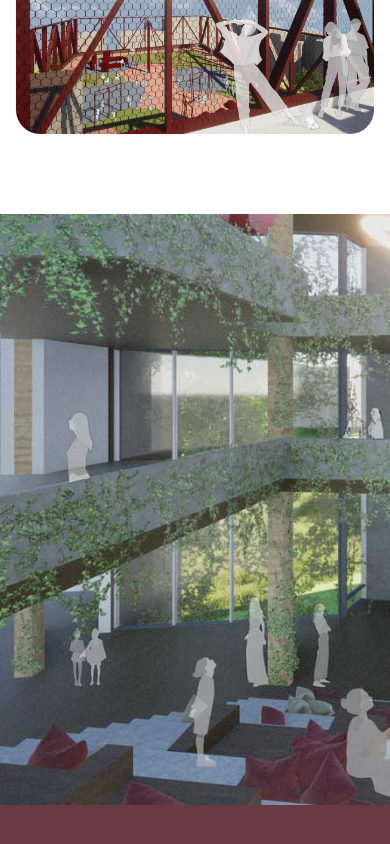
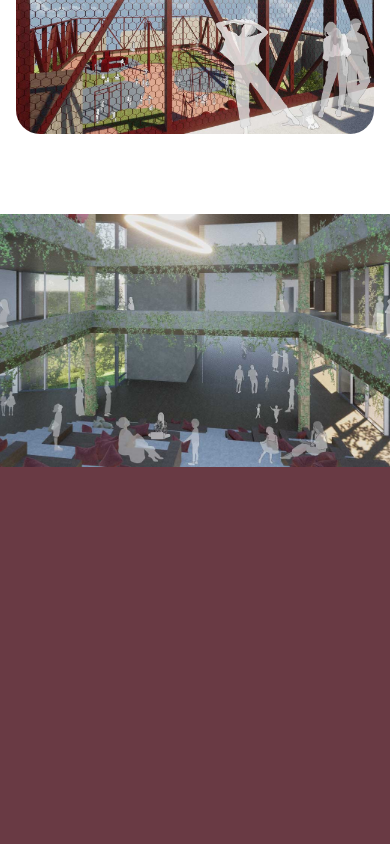
Before and after one commit to pweimann/new-construction-project, a Nuxt app: page / in a window 390 px wide. Shown: the part 6878-7722 px from the top of the page. Built offline with nearby package versions, Linux system fonts and the light colour scheme; what tw-elements would draw is missing.

Commit message:
adjust responsive styling

```diff
--- a/components/BackgroundImageSection.vue
+++ b/components/BackgroundImageSection.vue
@@ -8,7 +8,14 @@
   background-image: url("/renderings/persp5.jpg");
   background-repeat: no-repeat;
   background-size: cover;
-  min-height: 70vh;
+  background-position: center;
+  min-height: 30vh;
   width: 100%;
 }
+
+@media (min-width: 640px) {
+  .bg-image {
+    min-height: 70vh;
+  }
+}
 </style>
```
